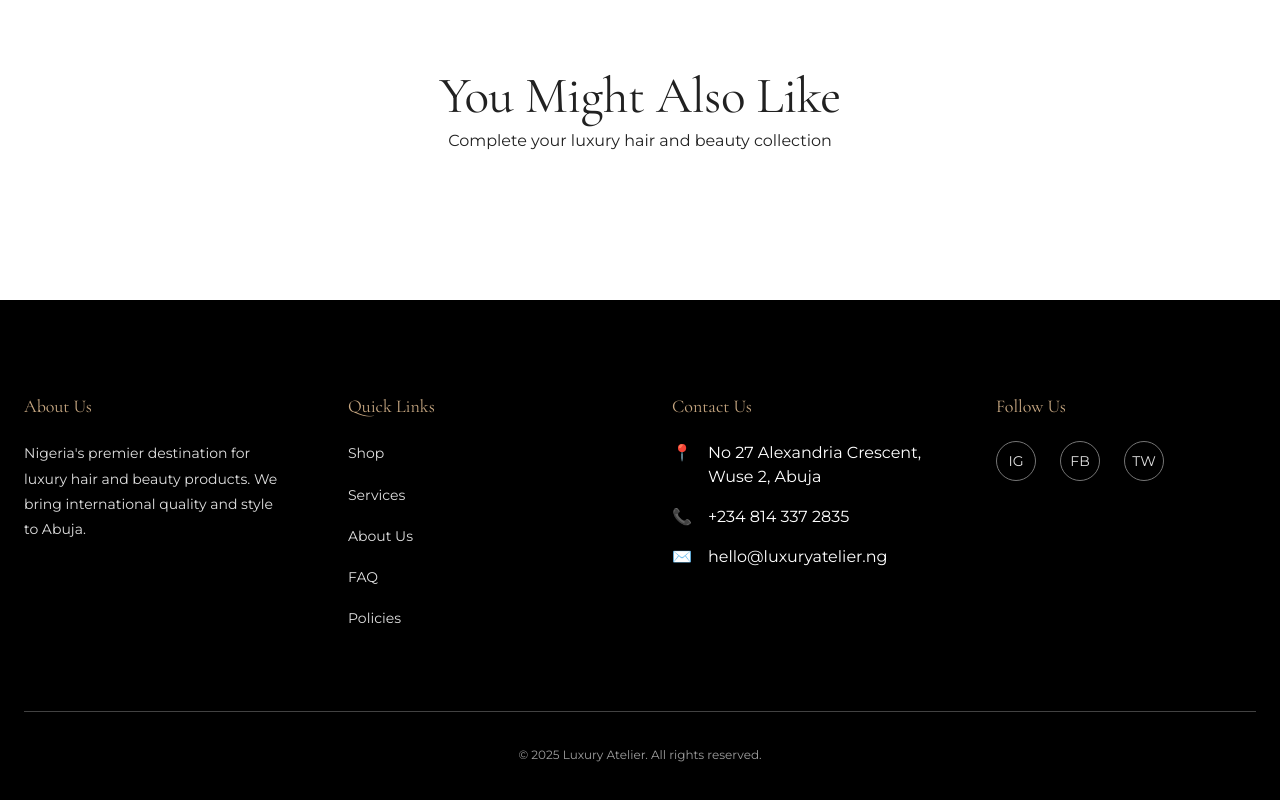
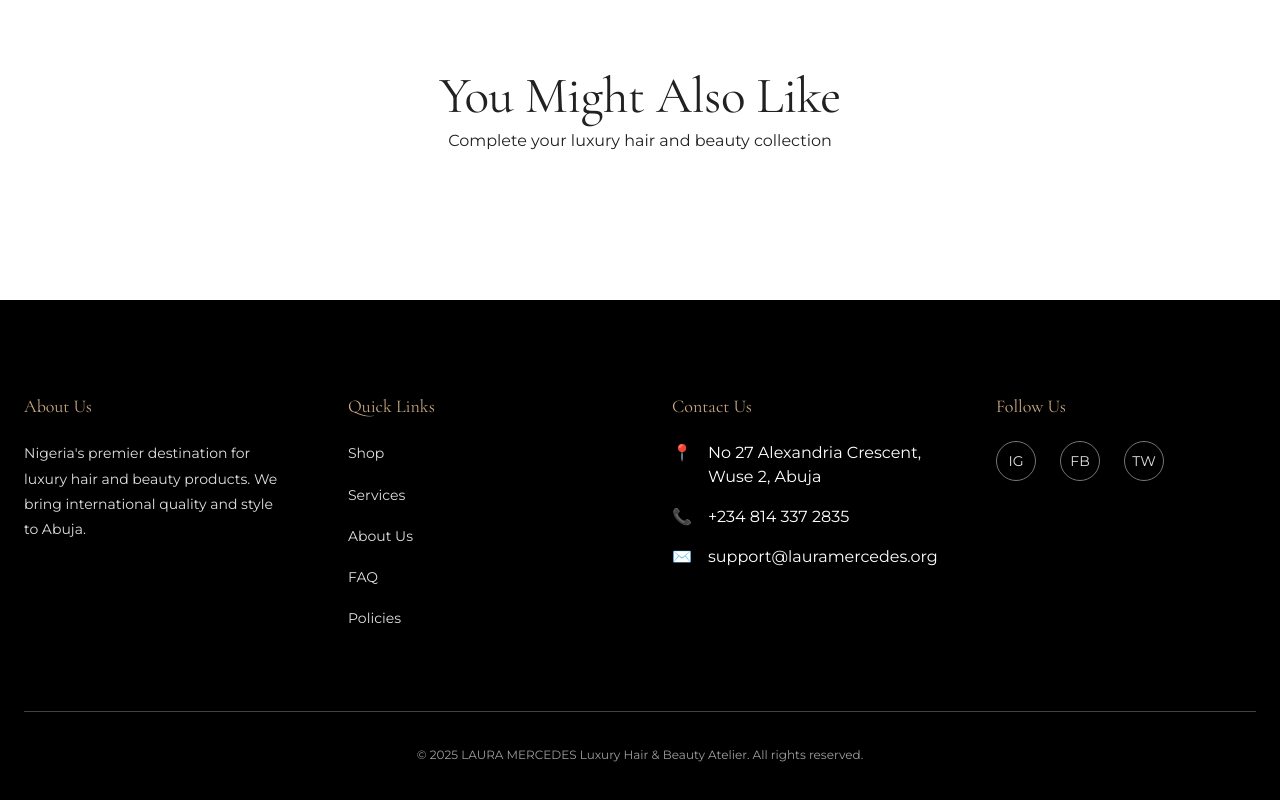
Before and after one commit to HenryMV9/Laura-Mercedes-1, a website built with Vite: page cart.html in a window 1280 px wide. Shown: the part 798-1598 px from the top of the page. Built offline with nearby package versions, Linux system fonts and the light colour scheme.

Commit message:
Updated cart.html

```diff
--- a/cart.html
+++ b/cart.html
@@ -4,7 +4,7 @@
   <meta charset="UTF-8">
   <meta name="viewport" content="width=device-width, initial-scale=1.0">
   <meta name="description" content="Your shopping cart at Luxury Atelier - Review and manage your premium hair and beauty products.">
-  <title>Shopping Cart - Luxury Atelier</title>
+  <title>Shopping Cart - Laura Mercedes</title>
 
   <link rel="preconnect" href="https://fonts.googleapis.com">
   <link rel="preconnect" href="https://fonts.gstatic.com" crossorigin>
@@ -18,7 +18,7 @@
 <body>
   <nav class="navbar">
     <div class="navbar-content">
-      <a href="/" class="nav-logo">LUXURY ATELIER</a>
+      <a href="/" class="nav-logo">LAURA MERCEDES</a>
 
       <ul class="nav-menu">
         <li><a href="/" class="nav-link">Home</a></li>
@@ -151,7 +151,7 @@
             </div>
             <div class="footer-contact-item">
               <span>✉️</span>
-              <span>hello@luxuryatelier.ng</span>
+              <span>support@lauramercedes.org</span>
             </div>
           </div>
         </div>
@@ -167,7 +167,7 @@
       </div>
 
       <div class="footer-bottom">
-        <p>&copy; 2025 Luxury Atelier. All rights reserved.</p>
+        <p>&copy; 2025 LAURA MERCEDES Luxury Hair & Beauty Atelier. All rights reserved.</p>
       </div>
     </div>
   </footer>
```
